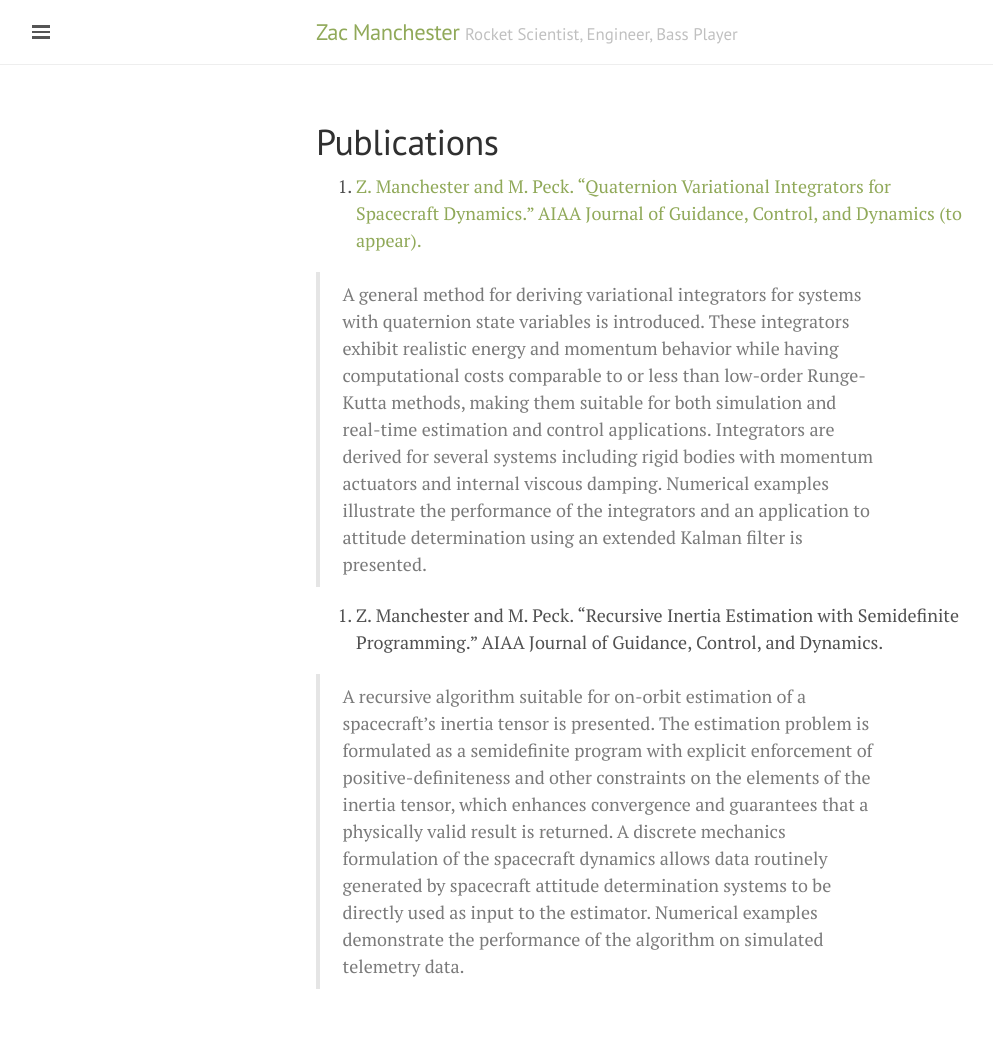
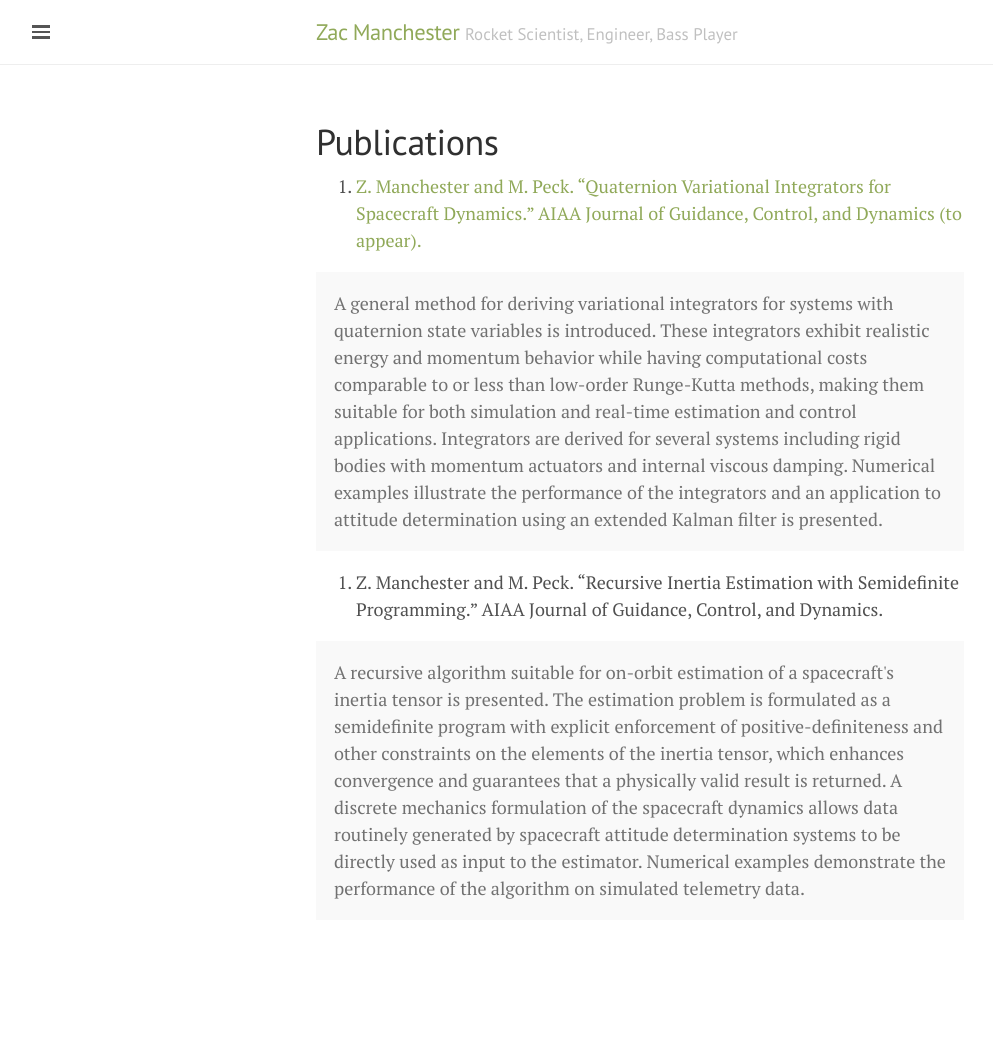
Before and after one commit to zacmanchester/zacmanchester.github.io, a Jekyll site: the page built from publications.md, in a window 1280 px wide. Shown: the whole page, without its empty margins (0-993 px from the left). Built offline with Jekyll 4.4.1, drawn with Linux system fonts in a browser that asks for light colours; after the commit the page ends 992 px from its top, so only the background shows below that.

Commit message:
Update publications.md

```diff
--- a/publications.md
+++ b/publications.md
@@ -4,9 +4,11 @@ title: Publications
 ---
 
 1. [Z. Manchester and M. Peck. "Quaternion Variational Integrators for Spacecraft Dynamics." AIAA Journal of Guidance, Control, and Dynamics (to appear).](/papers/Variational_Integrator.pdf)
-
-> A general method for deriving variational integrators for systems with quaternion state variables is introduced. These integrators exhibit realistic energy and momentum behavior while having computational costs comparable to or less than low-order Runge-Kutta methods, making them suitable for both simulation and real-time estimation and control applications. Integrators are derived for several systems including rigid bodies with momentum actuators and internal viscous damping. Numerical examples illustrate the performance of the integrators and an application to attitude determination using an extended Kalman filter is presented.
+<div class="message">
+  A general method for deriving variational integrators for systems with quaternion state variables is introduced. These integrators exhibit realistic energy and momentum behavior while having computational costs comparable to or less than low-order Runge-Kutta methods, making them suitable for both simulation and real-time estimation and control applications. Integrators are derived for several systems including rigid bodies with momentum actuators and internal viscous damping. Numerical examples illustrate the performance of the integrators and an application to attitude determination using an extended Kalman filter is presented.
+</div>
 
 2. Z. Manchester and M. Peck. "Recursive Inertia Estimation with Semidefinite Programming." AIAA Journal of Guidance, Control, and Dynamics.
-
-> A recursive algorithm suitable for on-orbit estimation of a spacecraft's inertia tensor is presented. The estimation problem is formulated as a semidefinite program with explicit enforcement of positive-definiteness and other constraints on the elements of the inertia tensor, which enhances convergence and guarantees that a physically valid result is returned. A discrete mechanics formulation of the spacecraft dynamics allows data routinely generated by spacecraft attitude determination systems to be directly used as input to the estimator. Numerical examples demonstrate the performance of the algorithm on simulated telemetry data.
+<div class="message">
+  A recursive algorithm suitable for on-orbit estimation of a spacecraft's inertia tensor is presented. The estimation problem is formulated as a semidefinite program with explicit enforcement of positive-definiteness and other constraints on the elements of the inertia tensor, which enhances convergence and guarantees that a physically valid result is returned. A discrete mechanics formulation of the spacecraft dynamics allows data routinely generated by spacecraft attitude determination systems to be directly used as input to the estimator. Numerical examples demonstrate the performance of the algorithm on simulated telemetry data.
+</div>
```
